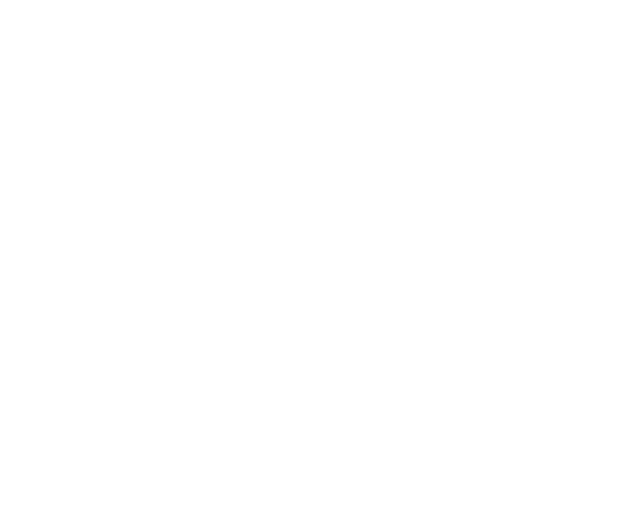
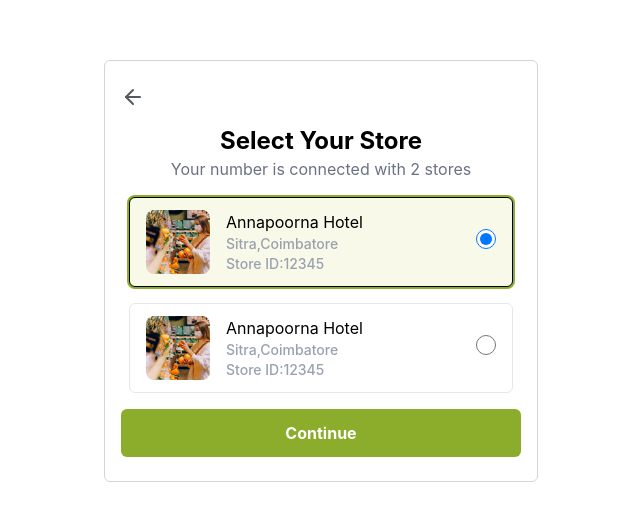
Before and after one commit to sonavbinu/newProject, a React app in the folder frontend/: page /select-store in a window 1280 px wide. Before the commit this address had no page. Shown: the part 129-650 px from the top of the page, without its empty margins (319-959 px from the left). Built offline with nearby package versions, Linux system fonts and the light colour scheme; the HTML template or start-up script is replaced by a standard one.

Commit message:
add store select ui

```diff
--- a/frontend/src/Pages/Login/OtpVerify.jsx
+++ b/frontend/src/Pages/Login/OtpVerify.jsx
@@ -1,8 +1,25 @@
-import React from "react";
+import React, { useEffect, useState } from "react";
 import logo from "../../assets/logo.png";
 import bgimg from "../../assets/bgimg.jpg";
+import { useNavigate } from "react-router-dom";
 
 const OtpVerify = () => {
+  const [timer, setTimer] = useState(0);
+
+  useEffect(() => {
+    if (timer === 0) return;
+
+    const interval = setInterval(() => {
+      setTimer((prev) => prev - 1);
+    }, 1000);
+    return () => clearInterval(interval);
+  }, [timer]);
+
+  const handleResend = () => {
+    setTimer(60);
+  };
+
+  const navigate = useNavigate();
   return (
     <div className=" relative min-h-screen w-full border p-10 flex flex-col justify-center items-center rounded-md p-4 md:p-6">
       <div
@@ -55,16 +72,26 @@
           />
         </div>
         <div>
-          <button className="bg-[#8BAD2B] hover:bg-[#7a9925] text-white p-2 w-[400px] cursor-pointer rounded-md  ">
+          <button
+            onClick={() => navigate("/select-store")}
+            className="bg-[#8BAD2B] hover:bg-[#7a9925] text-white p-2 w-[400px] cursor-pointer rounded-md  "
+          >
             Verify and Continue
           </button>
         </div>
         <div>
           <p>
             Didn't receive OTP ?{" "}
-            <span className="text-[#8BAD2B] hover:underline cursor-pointer">
-              Resend
-            </span>
+            {timer > 0 ? (
+              <span className="text-gray-400">Resend in {timer}s</span>
+            ) : (
+              <span
+                onClick={handleResend}
+                className="text-[#8BAD2B] hover:underline cursor-pointer"
+              >
+                Resend
+              </span>
+            )}
           </p>
         </div>
       </div>
--- /dev/null
+++ b/frontend/src/Pages/Login/SelectStore.jsx
@@ -0,0 +1,100 @@
+import React, { useState } from "react";
+import profile from "../../assets/profile.avif";
+import { ArrowLeft } from "lucide-react";
+import { useNavigate } from "react-router-dom";
+
+const SelectStore = () => {
+  const [selectedStore, setSelectedStore] = useState("1");
+  const navigate = useNavigate();
+  return (
+    <div className="border border-gray-300 px-4 py-6 rounded-md">
+      {" "}
+      <ArrowLeft
+        style={{ color: "#555a5f" }}
+        onClick={() => navigate("/mobile-input")}
+      />
+      <div className="flex flex-col justify-center items-center gap-4 w-[400px] h-[400px px-2 py-4">
+        <div>
+          <h2 className="text-2xl font-bold text-center">Select Your Store</h2>
+          <p className="text-gray-500">
+            Your number is connected with 2 stores
+          </p>
+        </div>
+        <label
+          className={`flex justify-between items-center w-full px-4 py-3 rounded-md border cursor-pointer transition-all
+             ${selectedStore === "1" ? "border-[#8BD2B] ring-2 ring-[#8BAD2B] bg-[#f9f9e9]" : "border-gray-200 bg-white hover:border-[#8BAD2B]"}`}
+        >
+          <div className="flex gap-4">
+            <img
+              className="w-16 h-16 object-cover rounded-lg"
+              src={profile}
+              alt=""
+            />
+            <div className="flex flex-col  ">
+              <p>Annapoorna Hotel</p>
+              <p className="text-sm text-gray-400 font-medium ">
+                Sitra,Coimbatore
+              </p>
+              <p className="text-sm text-gray-400 font-medium">
+                Store ID:12345
+              </p>
+            </div>
+          </div>
+
+          <div>
+            <input
+              type="radio"
+              value="1"
+              checked={selectedStore === "1"}
+              onChange={(e) => setSelectedStore(e.target.value)}
+              name="store"
+              className="w-5 h-5 text-[#8BAD2B] border-gray-300 focus:ring-[#8BAD2B]"
+            />
+          </div>
+        </label>
+        <label
+          className={`flex justify-between items-center w-full px-4 py-3 rounded-md border cursor-pointer transition-all
+             ${selectedStore === "2" ? "border-[#8BD2B] ring-2 ring-[#8BAD2B] bg-[#f9f9e9]" : "border-gray-200 bg-white hover:border-[#8BAD2B]"}`}
+        >
+          <div className="flex gap-4">
+            <img
+              className="w-16 h-16 object-cover rounded-lg"
+              src={profile}
+              alt=""
+            />
+            <div className="flex flex-col  ">
+              <p>Annapoorna Hotel</p>
+              <p className="text-sm text-gray-400 font-medium ">
+                Sitra,Coimbatore
+              </p>
+              <p className="text-sm text-gray-400 font-medium">
+                Store ID:12345
+              </p>
+            </div>
+          </div>
+
+          <div>
+            <input
+              type="radio"
+              value="2"
+              checked={selectedStore === "2"}
+              onChange={(e) => setSelectedStore(e.target.value)}
+              name="store"
+              className="w-5 h-5 text-[#8BAD2B] border-gray-300 focus:ring-[#8BAD2B]"
+            />
+          </div>
+        </label>
+      </div>
+      <div>
+        <button
+          onClick={() => navigate("/dashboard")}
+          className="bg-[#8BAD2B] text-white w-full px-4 py-3 rounded-md font-bold cursor-pointer "
+        >
+          Continue
+        </button>
+      </div>
+    </div>
+  );
+};
+
+export default SelectStore;
--- a/frontend/src/routes/AppRoutes.jsx
+++ b/frontend/src/routes/AppRoutes.jsx
@@ -8,6 +8,7 @@
 import MainLayout from "../Layouts/MainLayout";
 import MobileInput from "../Pages/Login/MobileInput";
 import OtpVerify from "../Pages/Login/OtpVerify";
+import SelectStore from "../Pages/Login/SelectStore";
 
 const AppRoutes = () => {
   return (
@@ -19,6 +20,7 @@
           <Route path="/register" element={<Register />} />
           <Route path="/mobile-input" element={<MobileInput />} />
           <Route path="/otp-verification" element={<OtpVerify />} />
+          <Route path="/select-store" element={<SelectStore />} />
         </Route>
 
         {/* Main Routes */}
```
Also changed, not shown: frontend/src/assets/profile.avif (added).
